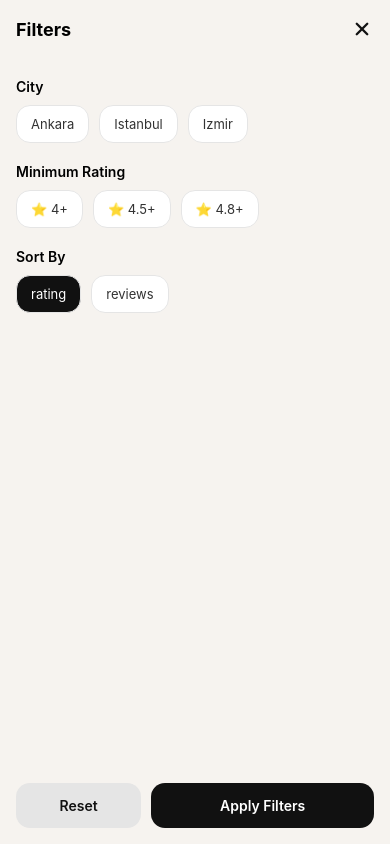
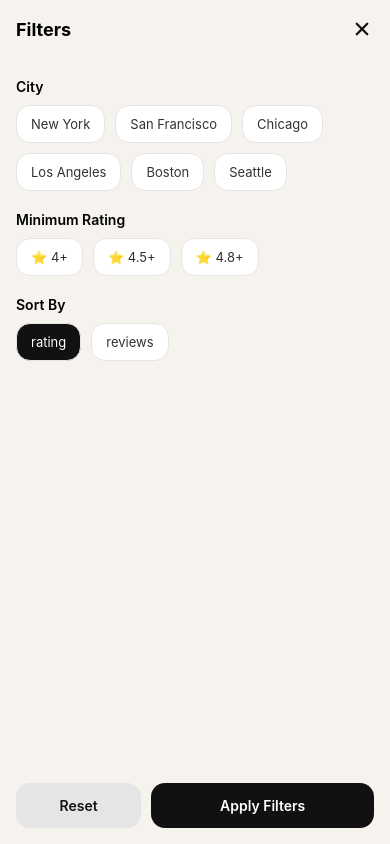
Before and after one commit to aysenurozbay/medi-finder, a React Native app: screen /FilterModal in a window 390 px wide. Built offline with nearby package versions, Linux system fonts and the light colour scheme.

Commit message:
feat: update provider data structure and enhance filtering functionality

```diff
--- a/src/features/providers/components/CategoryChip.tsx
+++ b/src/features/providers/components/CategoryChip.tsx
@@ -17,6 +17,7 @@ export default function CategoryChip({
   color,
   onPress,
 }: Props) {
+  console.log(color);
   return (
     <Pressable
       onPress={onPress}
@@ -51,7 +52,7 @@ const styles = StyleSheet.create({
   },
 
   selected: {
-    borderColor: "#111",
+    borderColor: "#acacac",
     borderWidth: 2,
   },
 
--- a/src/features/providers/screens/DiscoveryScreen.tsx
+++ b/src/features/providers/screens/DiscoveryScreen.tsx
@@ -42,9 +42,7 @@ export default function DiscoveryScreen({ navigation }: any) {
         ? p.specialty === selectedCategory
         : true;
 
-      const matchesCity = filters.city
-        ? p.location.includes(filters.city)
-        : true;
+      const matchesCity = filters.city ? p.city.includes(filters.city) : true;
 
       const matchesRating = filters.minRating
         ? p.rating >= filters.minRating
@@ -65,7 +63,9 @@ export default function DiscoveryScreen({ navigation }: any) {
     <Pressable style={styles.card}>
       <Text style={styles.name}>{item.name}</Text>
       <Text style={styles.specialty}>{item.specialty}</Text>
-      <Text style={styles.location}>{item.location}</Text>
+      <Text style={styles.location}>
+        {item.city}, {item.country}
+      </Text>
 
       <Text style={styles.rating}>⭐ {item.rating}</Text>
     </Pressable>
@@ -156,7 +156,7 @@ export default function DiscoveryScreen({ navigation }: any) {
 const styles = StyleSheet.create({
   container: {
     flex: 1,
-    backgroundColor: "#F6F3EF",
+    backgroundColor: "#f8f9fa",
   },
 
   topSection: {
@@ -230,7 +230,7 @@ const styles = StyleSheet.create({
   sectionTitle: {
     fontSize: 18,
     fontWeight: "700",
-    marginTop: 10,
+    marginTop: 20,
     marginBottom: 10,
   },
 
--- a/src/features/providers/screens/FilterScreen.tsx
+++ b/src/features/providers/screens/FilterScreen.tsx
@@ -1,6 +1,8 @@
-import React, { useState } from "react";
+import React, { useMemo, useState } from "react";
 import { View, Text, StyleSheet, Pressable, ScrollView } from "react-native";
 import { Ionicons } from "@expo/vector-icons";
+import { providers } from "../services/mockProviders";
+import { getUniqueCities } from "../../../shared/utils/getUniqueCities";
 
 type FilterState = {
   city: string | null;
@@ -9,7 +11,6 @@ type FilterState = {
   sort: "rating" | "reviews";
 };
 
-const CITIES = ["Ankara", "Istanbul", "Izmir"];
 const RATINGS = [4, 4.5, 4.8];
 
 export default function FilterModal({ navigation, route }: any) {
@@ -23,6 +24,10 @@ export default function FilterModal({ navigation, route }: any) {
       sort: "rating",
     },
   );
+
+  const cities = useMemo(() => {
+    return getUniqueCities(providers);
+  }, []);
 
   const toggleCity = (city: string) => {
     setFilters((prev) => ({
@@ -67,7 +72,7 @@ export default function FilterModal({ navigation, route }: any) {
         {/* CITY */}
         <Text style={styles.sectionTitle}>City</Text>
         <View style={styles.row}>
-          {CITIES.map((city) => (
+          {cities.map((city) => (
             <Pressable
               key={city}
               onPress={() => toggleCity(city)}
--- a/src/features/providers/services/mockProviders.ts
+++ b/src/features/providers/services/mockProviders.ts
@@ -5,7 +5,8 @@ export const providers: Provider[] = [
     id: "1",
     name: "Dr. Sarah Mitchell",
     specialty: "general",
-    location: "New York, USA",
+    city: "New York",
+    country: "USA",
     rating: 4.9,
     verified: true,
   },
@@ -13,7 +14,8 @@ export const providers: Provider[] = [
     id: "2",
     name: "Dr. James Chen",
     specialty: "neurology",
-    location: "San Francisco, USA",
+    city: "San Francisco",
+    country: "USA",
     rating: 4.8,
     verified: true,
   },
@@ -21,7 +23,8 @@ export const providers: Provider[] = [
     id: "3",
     name: "Dr. Emily Carter",
     specialty: "cardiology",
-    location: "Chicago, USA",
+    city: "Chicago",
+    country: "USA",
     rating: 4.7,
     verified: true,
   },
@@ -29,7 +32,8 @@ export const providers: Provider[] = [
     id: "4",
     name: "Dr. Michael Brown",
     specialty: "orthopedics",
-    location: "Los Angeles, USA",
+    city: "Los Angeles",
+    country: "USA",
     rating: 4.6,
     verified: false,
   },
@@ -37,7 +41,8 @@ export const providers: Provider[] = [
     id: "5",
     name: "Dr. Anna Williams",
     specialty: "pediatrics",
-    location: "Boston, USA",
+    city: "Boston",
+    country: "USA",
     rating: 4.9,
     verified: true,
   },
@@ -45,7 +50,8 @@ export const providers: Provider[] = [
     id: "6",
     name: "Dr. David Kim",
     specialty: "dermatology",
-    location: "Seattle, USA",
+    city: "Seattle",
+    country: "USA",
     rating: 4.5,
     verified: true,
   },
--- a/src/features/providers/types.ts
+++ b/src/features/providers/types.ts
@@ -10,7 +10,8 @@ export type Provider = {
   id: string;
   name: string;
   specialty: Specialty;
-  location: string;
+  city: string;
+  country: string;
   rating: number;
   verified: boolean;
 };
--- /dev/null
+++ b/src/shared/utils/getUniqueCities.ts
@@ -0,0 +1,5 @@
+import { Provider } from "../../features/providers/types";
+
+export const getUniqueCities = (providers: Provider[]) => {
+  return Array.from(new Set(providers.map((p) => p.city)));
+};
```
Also changed, not shown: src/shared/utils/formatters.ts (deleted).
